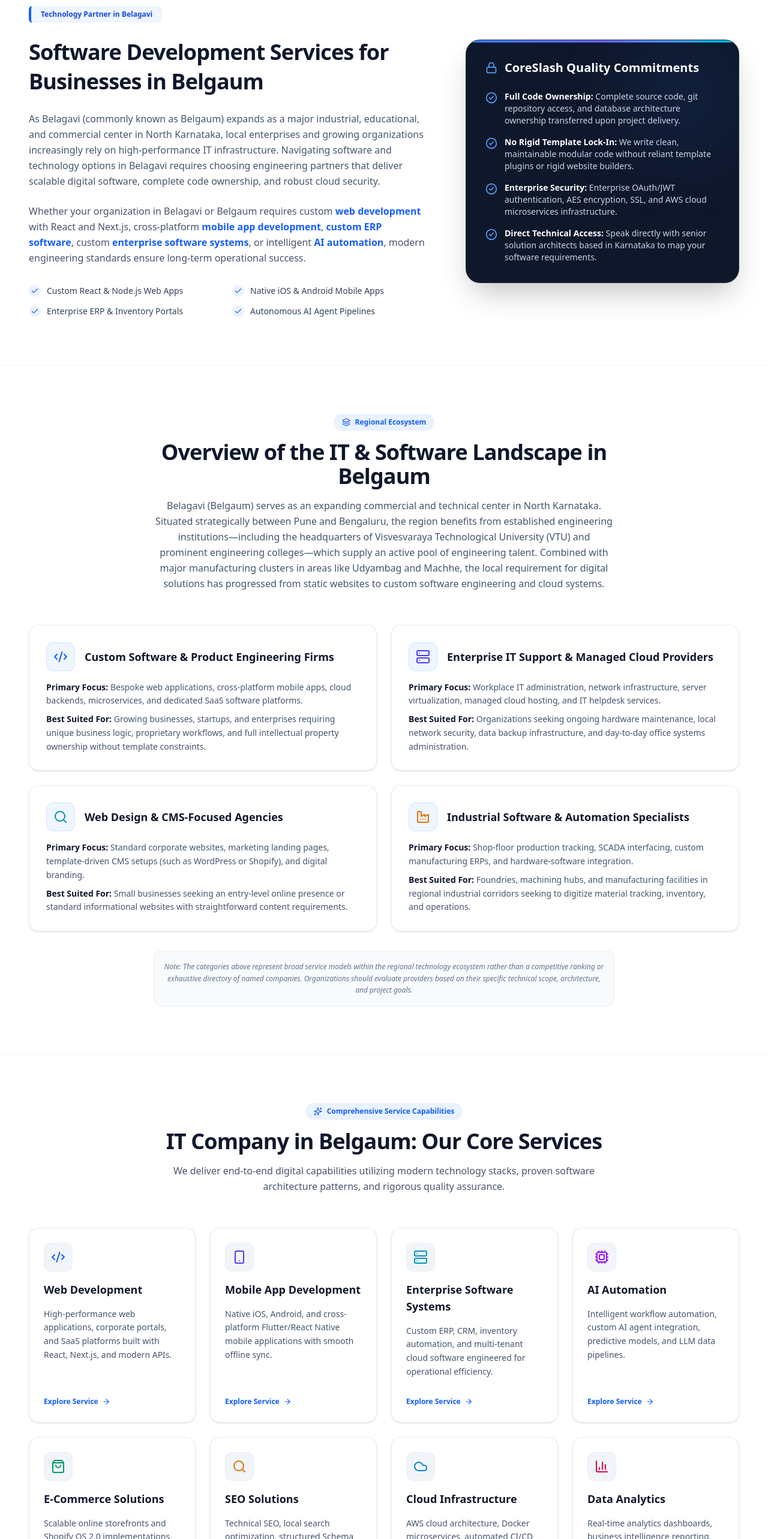
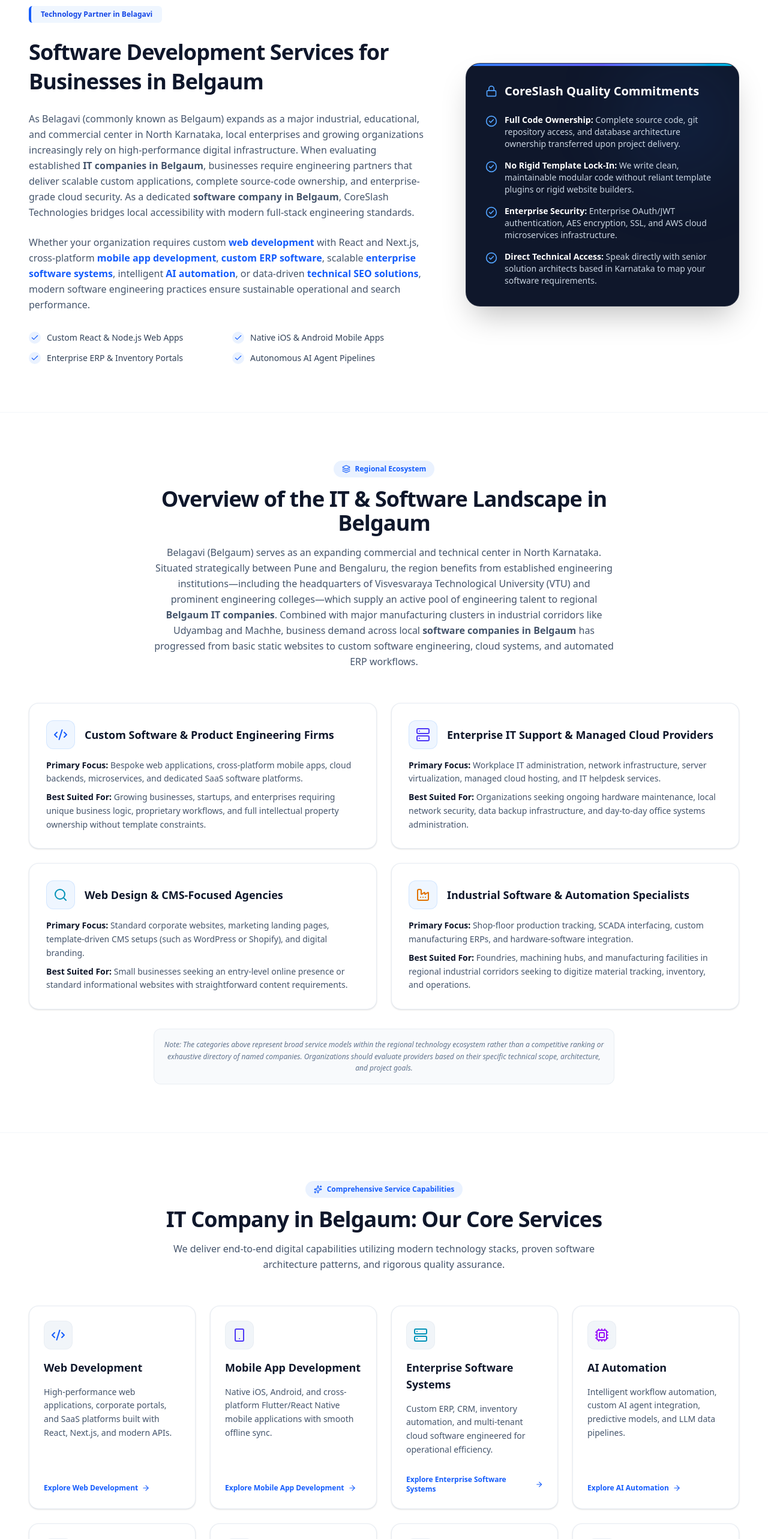
Before and after one commit to riteshhonule/coreslashtechnologies, a React (Vite) app in the folder frontend/: page /top-it-companies-in-belagavi in a window 1280 px wide. Shown: the part 1361-3927 px from the top of the page at 60% size. Built offline with nearby package versions, Linux system fonts and the light colour scheme.

Commit message:
SEO: optimize Belagavi authority page content and CTAs

```diff
--- a/frontend/src/pages/SoftwareCompanyInBelagavi.tsx
+++ b/frontend/src/pages/SoftwareCompanyInBelagavi.tsx
@@ -107,6 +107,11 @@ const belagaviFaqData: FaqData = {
           id: "q3",
           question: "Do you build custom software or use pre-made templates?",
           answer: "We specialize in custom software engineering tailored specifically to your business logic using React, Next.js, Node.js, Python, and cloud-native microservices, ensuring zero bloat and maximum scalability."
+        },
+        {
+          id: "q7",
+          question: "How much does custom software or web development cost in Belgaum?",
+          answer: "Custom software and web development costs in Belgaum depend on functional scope, system architecture, third-party integrations, and ongoing maintenance requirements. Rather than arbitrary pricing, project estimates reflect engineering sprints, technical complexity, database modeling, and cloud infrastructure choices."
         }
       ]
     },
@@ -129,6 +134,11 @@ const belagaviFaqData: FaqData = {
           id: "q6",
           question: "Do you provide post-launch support and maintenance for Belagavi businesses?",
           answer: "Yes, we offer ongoing SLA maintenance contracts including 24/7 cloud DevOps monitoring, security updates, database backups, and feature enhancements."
+        },
+        {
+          id: "q8",
+          question: "What is the advantage of choosing a local IT company in Belgaum over hiring outstation agencies?",
+          answer: "Working with an IT company based near Belgaum may make in-person discussions, requirement clarification, and project coordination more convenient when face-to-face collaboration is important. However, the right choice depends on technical expertise, project experience, communication practices, delivery processes, and long-term support rather than location alone."
         }
       ]
     }
@@ -539,11 +549,11 @@ export default function SoftwareCompanyInBelagavi() {
             </h2>
 
             <p className="text-slate-600 dark:text-slate-300 text-sm sm:text-base leading-relaxed">
-              As Belagavi (commonly known as Belgaum) expands as a major industrial, educational, and commercial center in North Karnataka, local enterprises and growing organizations increasingly rely on high-performance IT infrastructure. Navigating software and technology options in Belagavi requires choosing engineering partners that deliver scalable digital software, complete code ownership, and robust cloud security.
+              As Belagavi (commonly known as Belgaum) expands as a major industrial, educational, and commercial center in North Karnataka, local enterprises and growing organizations increasingly rely on high-performance digital infrastructure. When evaluating established <strong>IT companies in Belgaum</strong>, businesses require engineering partners that deliver scalable custom applications, complete source-code ownership, and enterprise-grade cloud security. As a dedicated <strong>software company in Belgaum</strong>, CoreSlash Technologies bridges local accessibility with modern full-stack engineering standards.
             </p>
 
             <p className="text-slate-600 dark:text-slate-300 text-sm sm:text-base leading-relaxed">
-              Whether your organization in Belagavi or Belgaum requires custom <Link to="/services/web-development" className="text-blue-600 dark:text-blue-400 font-semibold hover:underline">web development</Link> with React and Next.js, cross-platform <Link to="/services/app-development" className="text-blue-600 dark:text-blue-400 font-semibold hover:underline">mobile app development</Link>, <Link to="/services/erp-crm-development" className="text-blue-600 dark:text-blue-400 font-semibold hover:underline">custom ERP software</Link>, custom <Link to="/services/software-systems" className="text-blue-600 dark:text-blue-400 font-semibold hover:underline">enterprise software systems</Link>, or intelligent <Link to="/services/ai-automation" className="text-blue-600 dark:text-blue-400 font-semibold hover:underline">AI automation</Link>, modern engineering standards ensure long-term operational success.
+              Whether your organization requires custom <Link to="/services/web-development" className="text-blue-600 dark:text-blue-400 font-semibold hover:underline">web development</Link> with React and Next.js, cross-platform <Link to="/services/app-development" className="text-blue-600 dark:text-blue-400 font-semibold hover:underline">mobile app development</Link>, <Link to="/services/erp-crm-development" className="text-blue-600 dark:text-blue-400 font-semibold hover:underline">custom ERP software</Link>, scalable <Link to="/services/software-systems" className="text-blue-600 dark:text-blue-400 font-semibold hover:underline">enterprise software systems</Link>, intelligent <Link to="/services/ai-automation" className="text-blue-600 dark:text-blue-400 font-semibold hover:underline">AI automation</Link>, or data-driven <Link to="/services/seo-solutions" className="text-blue-600 dark:text-blue-400 font-semibold hover:underline">technical SEO solutions</Link>, modern software engineering practices ensure sustainable operational and search performance.
             </p>
 
             <div className="pt-2 grid grid-cols-1 sm:grid-cols-2 gap-3.5 text-xs sm:text-sm">
@@ -620,7 +630,7 @@ export default function SoftwareCompanyInBelagavi() {
             Overview of the IT & Software Landscape in Belgaum
           </h2>
           <p className="text-slate-600 dark:text-slate-400 text-sm sm:text-base leading-relaxed">
-            Belagavi (Belgaum) serves as an expanding commercial and technical center in North Karnataka. Situated strategically between Pune and Bengaluru, the region benefits from established engineering institutions—including the headquarters of Visvesvaraya Technological University (VTU) and prominent engineering colleges—which supply an active pool of engineering talent. Combined with major manufacturing clusters in areas like Udyambag and Machhe, the local requirement for digital solutions has progressed from static websites to custom software engineering and cloud systems.
+            Belagavi (Belgaum) serves as an expanding commercial and technical center in North Karnataka. Situated strategically between Pune and Bengaluru, the region benefits from established engineering institutions—including the headquarters of Visvesvaraya Technological University (VTU) and prominent engineering colleges—which supply an active pool of engineering talent to regional <strong>Belgaum IT companies</strong>. Combined with major manufacturing clusters in industrial corridors like Udyambag and Machhe, business demand across local <strong>software companies in Belgaum</strong> has progressed from basic static websites to custom software engineering, cloud systems, and automated ERP workflows.
           </p>
         </div>
 
@@ -710,7 +720,7 @@ export default function SoftwareCompanyInBelagavi() {
                   to={service.link}
                   className="inline-flex items-center gap-1.5 text-xs font-semibold text-blue-600 dark:text-blue-400 group-hover:gap-2.5 transition-all"
                 >
-                  <span>Explore Service</span>
+                  <span>Explore {service.title}</span>
                   <ArrowRight className="w-3.5 h-3.5" />
                 </Link>
               </div>
@@ -753,6 +763,32 @@ export default function SoftwareCompanyInBelagavi() {
               </p>
             </div>
           ))}
+        </div>
+      </section>
+
+      {/* ========================================================
+          5A. MID-PAGE CONSULTATION CALLOUT
+          ======================================================== */}
+      <section className="py-10 px-6 md:px-12 max-w-[1400px] mx-auto">
+        <div className="relative rounded-2xl bg-gradient-to-r from-blue-600/10 via-indigo-600/10 to-cyan-600/10 dark:from-blue-950/40 dark:via-indigo-950/40 dark:to-cyan-950/40 border border-blue-200/60 dark:border-blue-900/50 p-6 sm:p-8 md:p-10 flex flex-col md:flex-row items-center justify-between gap-6 shadow-sm overflow-hidden">
+          <div className="space-y-2 text-center md:text-left max-w-2xl">
+            <h3 className="text-lg sm:text-xl md:text-2xl font-bold tracking-tight text-slate-900 dark:text-white">
+              Looking for a trusted IT partner in Belgaum?
+            </h3>
+            <p className="text-slate-600 dark:text-slate-300 text-xs sm:text-sm md:text-base leading-relaxed">
+              Discuss your business requirements with our engineering team. We evaluate your workflow needs, technical feasibility, and deployment architecture with complete transparency.
+            </p>
+          </div>
+
+          <div className="flex-shrink-0">
+            <Link
+              to="/contact"
+              className="inline-flex items-center justify-center gap-2 px-6 py-3 rounded-xl bg-blue-600 hover:bg-blue-700 text-white font-semibold text-sm shadow-md hover:shadow-lg transition-all duration-200"
+            >
+              <span>Talk to Our Engineers</span>
+              <ArrowRight className="w-4 h-4" />
+            </Link>
+          </div>
         </div>
       </section>
 
```
